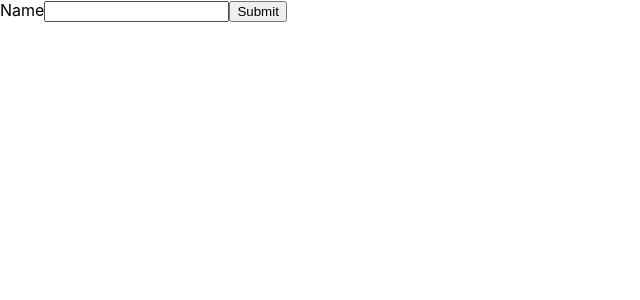
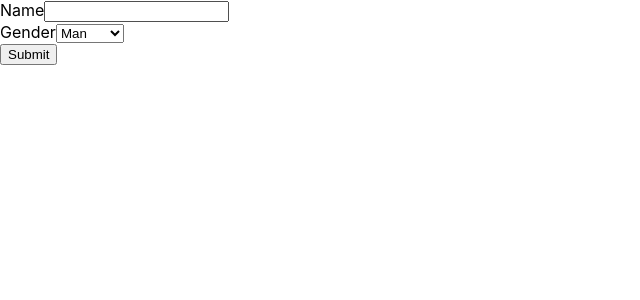
Before and after one commit to seoyeon08/learning, a React (Create React App) app in the folder my-app/: page / in a window 1280 px wide. Shown: the top 300 px of the page, without its empty margins (0-640 px from the left). Built offline with nearby package versions, Linux system fonts and the light colour scheme.

Commit message:
end signUp.js

```diff
--- a/my-app/src/Chapter09/SignUp.js
+++ b/my-app/src/Chapter09/SignUp.js
@@ -5,18 +5,20 @@ class SignUp extends React.Component {
         super(props);
 
         this.state={
-            name: ''
+            name: '',
+            gender: '1',
         }
     }
 
     handleChange = (event) => {
         this.setState({
             [event.target.name]: event.target.value
+
         });
     }
 
     render() {
-        var {name} = this.state;
+        var {name, gender} = this.state;
 
         return(
             <form onSubmit={this.handleSubmit}>
@@ -28,6 +30,18 @@ class SignUp extends React.Component {
                         value={name}
                         onChange={this.handleChange}/>
                 </label>
+                <br />
+                <label>
+                    Gender
+                    <select
+                        name={'gender'}
+                        value={gender}
+                        onChange={this.handleChange}>
+                        <option value={1}>Man</option>
+                        <option value={0}>Woman</option>
+                    </select>
+                </label>
+                <br />
                 <input type='submit' value='Submit' />
             </form>
         )
```
Also changed, not shown: 1 other file (tests, documents, lock files or other folders).
